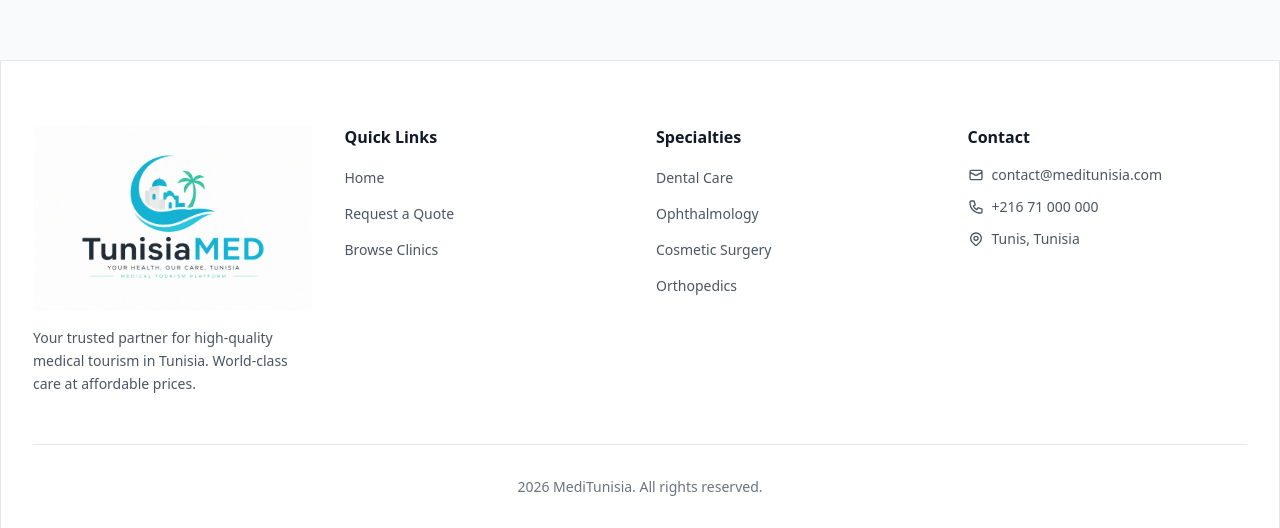
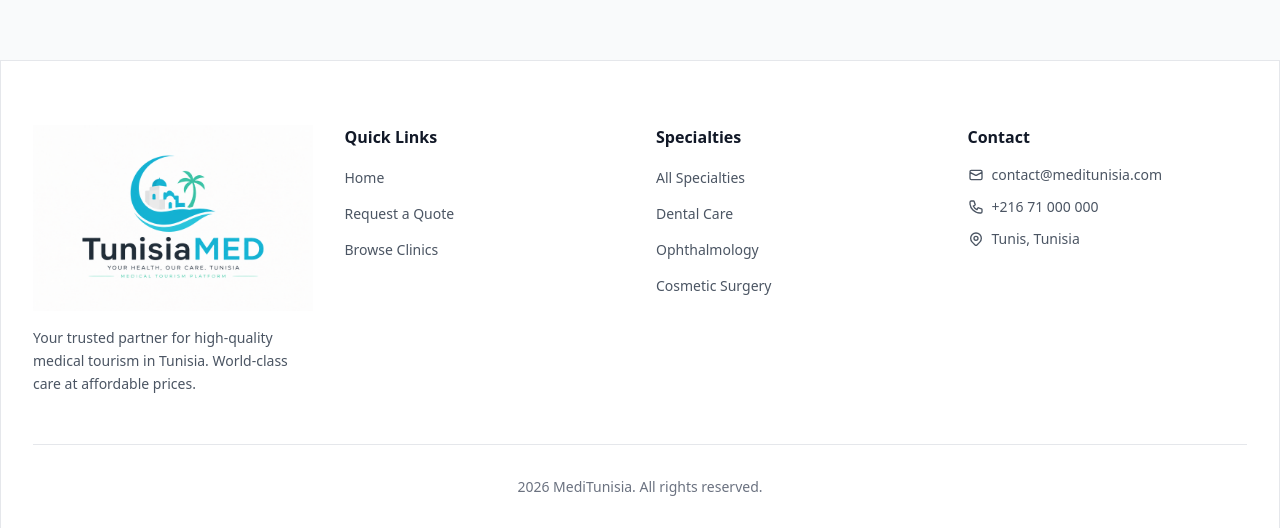
Before and after one commit to EmnaMnejja6/front-tunisiamed, an Angular app: page /clinics in a window 1280 px wide. Shown: the part 812-1340 px from the top of the page. Built offline with nearby package versions, Linux system fonts and the light colour scheme; no server answers.

Commit message:
improved ui

```diff
--- a/src/app/components/cta/cta.component.html
+++ b/src/app/components/cta/cta.component.html
@@ -5,7 +5,7 @@
       <p class="text-lg mb-8 text-white/90">
         Get a free, personalized quote in minutes. Our team will help you every step of the way.
       </p>
-      <button class="bg-white text-primary hover:bg-gray-100 px-8 py-3 rounded-md font-medium transition-colors inline-flex items-center gap-2">
+      <button (click)="navigateToQuote()" class="bg-white text-primary hover:bg-gray-100 px-8 py-3 rounded-md font-medium transition-colors inline-flex items-center gap-2">
         Request a Free Quote
         <svg class="w-5 h-5" fill="none" stroke="currentColor" viewBox="0 0 24 24">
           <path stroke-linecap="round" stroke-linejoin="round" stroke-width="2" d="M9 5l7 7-7 7"/>
--- a/src/app/components/cta/cta.component.ts
+++ b/src/app/components/cta/cta.component.ts
@@ -1,4 +1,5 @@
 import { Component } from '@angular/core';
+import { Router } from '@angular/router';
 
 @Component({
   selector: 'app-cta',
@@ -8,5 +9,9 @@ import { Component } from '@angular/core';
   styleUrl: './cta.component.css'
 })
 export class CtaComponent {
+  constructor(private router: Router) {}
 
+  navigateToQuote(): void {
+    this.router.navigate(['/request-quote']);
+  }
 }
--- a/src/app/components/featured-clinics/featured-clinics.component.ts
+++ b/src/app/components/featured-clinics/featured-clinics.component.ts
@@ -1,5 +1,7 @@
-import { Component } from '@angular/core';
+import { Component, OnInit } from '@angular/core';
 import { CommonModule } from '@angular/common';
+import { ClinicService } from '../../services/clinic.service';
+import { Clinic } from '../../models/clinic.model';
 
 @Component({
   selector: 'app-featured-clinics',
@@ -8,34 +10,26 @@ import { CommonModule } from '@angular/common';
   templateUrl: './featured-clinics.component.html',
   styleUrl: './featured-clinics.component.css'
 })
-export class FeaturedClinicsComponent {
-  clinics = [
-    {
-      id: 1,
-      name: 'Clinique El Manar',
-      location: 'Tunis',
-      specialty: 'Dental Care',
-      rating: 4.8,
-      image: 'assets/clinic-1.jpg', // You'll add these images later
-      description: 'Leading dental clinic with state-of-the-art technology and international certifications.'
-    },
-    {
-      id: 2,
-      name: 'Centre Ophtalmologique Carthage',
-      location: 'Carthage',
-      specialty: 'Ophthalmology',
-      rating: 4.9,
-      image: 'assets/clinic-2.jpg',
-      description: 'Premium eye care center specializing in LASIK and cataract surgery.'
-    },
-    {
-      id: 3,
-      name: 'Clinique Esthetique Sousse',
-      location: 'Sousse',
-      specialty: 'Cosmetic Surgery',
-      rating: 4.7,
-      image: 'assets/clinic-3.jpg',
-      description: 'Expert cosmetic and reconstructive surgery with a focus on patient satisfaction.'
-    }
-  ];
+export class FeaturedClinicsComponent implements OnInit {
+  clinics: Clinic[] = [];
+
+  constructor(private clinicService: ClinicService) {}
+
+  ngOnInit(): void {
+    this.loadFeaturedClinics();
+  }
+
+  loadFeaturedClinics(): void {
+    this.clinicService.getClinics().subscribe({
+      next: (data) => {
+        // Sort by rating (highest first) and take top 3
+        this.clinics = data
+          .sort((a, b) => b.rating - a.rating)
+          .slice(0, 3);
+      },
+      error: (error) => {
+        console.error('Error loading featured clinics:', error);
+      }
+    });
+  }
 }
--- a/src/app/components/featured-specialties/featured-specialties.component.ts
+++ b/src/app/components/featured-specialties/featured-specialties.component.ts
@@ -1,5 +1,7 @@
-import { Component } from '@angular/core';
+import { Component, OnInit } from '@angular/core';
 import { CommonModule } from '@angular/common';
+import { SpecialtyService } from '../../services/specialty.service';
+import { Specialty } from '../../models/specialty.model';
 
 @Component({
   selector: 'app-featured-specialties',
@@ -8,12 +10,34 @@ import { CommonModule } from '@angular/common';
   templateUrl: './featured-specialties.component.html',
   styleUrl: './featured-specialties.component.css'
 })
-export class FeaturedSpecialtiesComponent {
-  specialties = [
-    { icon: 'dental', name: 'Dental Care', clinics: 24 },
-    { icon: 'eye', name: 'Ophthalmology', clinics: 18 },
-    { icon: 'surgery', name: 'Cosmetic Surgery', clinics: 31 },
-    { icon: 'bone', name: 'Orthopedics', clinics: 15 },
-    { icon: 'heart', name: 'Cardiology', clinics: 12 }
-  ];
+export class FeaturedSpecialtiesComponent implements OnInit {
+  specialties: Specialty[] = [];
+
+  constructor(private specialtyService: SpecialtyService) {}
+
+  ngOnInit(): void {
+    this.loadSpecialties();
+  }
+
+  loadSpecialties(): void {
+    this.specialtyService.getSpecialties().subscribe({
+      next: (data) => {
+        // Take first 5 specialties
+        this.specialties = data.slice(0, 5);
+      },
+      error: (error) => {
+        console.error('Error loading specialties:', error);
+      }
+    });
+  }
+
+  getIconType(label: string): string {
+    const lowerLabel = label.toLowerCase();
+    if (lowerLabel.includes('dental') || lowerLabel.includes('dent')) return 'dental';
+    if (lowerLabel.includes('eye') || lowerLabel.includes('ophthal')) return 'eye';
+    if (lowerLabel.includes('surgery') || lowerLabel.includes('cosmetic') || lowerLabel.includes('plastic')) return 'surgery';
+    if (lowerLabel.includes('bone') || lowerLabel.includes('orthop')) return 'bone';
+    if (lowerLabel.includes('heart') || lowerLabel.includes('cardio')) return 'heart';
+    return 'heart'; // default icon
+  }
 }
--- a/src/app/components/footer/footer.component.html
+++ b/src/app/components/footer/footer.component.html
@@ -15,9 +15,9 @@
       <div>
         <h3 class="font-semibold text-gray-900 mb-4">Quick Links</h3>
         <ul class="space-y-3">
-          <li><a href="#" class="text-gray-600 hover:text-primary text-sm transition-colors">Home</a></li>
-          <li><a href="#" class="text-gray-600 hover:text-primary text-sm transition-colors">Request a Quote</a></li>
-          <li><a href="#" class="text-gray-600 hover:text-primary text-sm transition-colors">Browse Clinics</a></li>
+          <li><a routerLink="/" class="text-gray-600 hover:text-primary text-sm transition-colors cursor-pointer">Home</a></li>
+          <li><a routerLink="/request-quote" class="text-gray-600 hover:text-primary text-sm transition-colors cursor-pointer">Request a Quote</a></li>
+          <li><a routerLink="/clinics" class="text-gray-600 hover:text-primary text-sm transition-colors cursor-pointer">Browse Clinics</a></li>
         </ul>
       </div>
 
@@ -25,10 +25,10 @@
       <div>
         <h3 class="font-semibold text-gray-900 mb-4">Specialties</h3>
         <ul class="space-y-3">
-          <li><a href="#" class="text-gray-600 hover:text-primary text-sm transition-colors">Dental Care</a></li>
-          <li><a href="#" class="text-gray-600 hover:text-primary text-sm transition-colors">Ophthalmology</a></li>
-          <li><a href="#" class="text-gray-600 hover:text-primary text-sm transition-colors">Cosmetic Surgery</a></li>
-          <li><a href="#" class="text-gray-600 hover:text-primary text-sm transition-colors">Orthopedics</a></li>
+          <li><a routerLink="/specialties" class="text-gray-600 hover:text-primary text-sm transition-colors cursor-pointer">All Specialties</a></li>
+          <li><a routerLink="/clinics" class="text-gray-600 hover:text-primary text-sm transition-colors cursor-pointer">Dental Care</a></li>
+          <li><a routerLink="/clinics" class="text-gray-600 hover:text-primary text-sm transition-colors cursor-pointer">Ophthalmology</a></li>
+          <li><a routerLink="/clinics" class="text-gray-600 hover:text-primary text-sm transition-colors cursor-pointer">Cosmetic Surgery</a></li>
         </ul>
       </div>
 
--- a/src/app/components/footer/footer.component.ts
+++ b/src/app/components/footer/footer.component.ts
@@ -1,12 +1,17 @@
 import { Component } from '@angular/core';
+import { Router, RouterModule } from '@angular/router';
 
 @Component({
   selector: 'app-footer',
   standalone: true,
-  imports: [],
+  imports: [RouterModule],
   templateUrl: './footer.component.html',
   styleUrl: './footer.component.css'
 })
 export class FooterComponent {
+  constructor(private router: Router) {}
 
+  navigateTo(path: string): void {
+    this.router.navigate([path]);
+  }
 }
--- a/src/app/components/hero/hero.component.html
+++ b/src/app/components/hero/hero.component.html
@@ -21,13 +21,13 @@
       </p>
 
       <div class="flex gap-4">
-        <button class="bg-gradient-to-r from-cyan-600 to-teal-400 hover:from-cyan-500 hover:to-teal-500 text-white px-6 py-3 rounded-xl font-medium transition-all flex items-center gap-2">
+        <button (click)="navigateToQuote()" class="bg-gradient-to-r from-cyan-600 to-teal-400 hover:from-cyan-500 hover:to-teal-500 text-white px-6 py-3 rounded-xl font-medium transition-all flex items-center gap-2">
           Request a Quote
           <svg class="w-5 h-5" fill="none" stroke="currentColor" viewBox="0 0 24 24">
             <path stroke-linecap="round" stroke-linejoin="round" stroke-width="2" d="M9 5l7 7-7 7"/>
           </svg>
         </button>
-        <button class="bg-white text-white px-8 py-3 rounded-md font-medium transition-all border-2 border-white hover:bg-transparent hover:text-white">
+        <button (click)="navigateToClinics()" class="bg-white text-white px-8 py-3 rounded-md font-medium transition-all border-2 border-white hover:bg-transparent hover:text-white">
           Browse Clinics
         </button>
       </div>
--- a/src/app/components/hero/hero.component.ts
+++ b/src/app/components/hero/hero.component.ts
@@ -1,5 +1,6 @@
 import { Component } from '@angular/core';
 import { CommonModule } from '@angular/common';
+import { Router } from '@angular/router';
 
 @Component({
   selector: 'app-hero',
@@ -8,4 +9,14 @@ import { CommonModule } from '@angular/common';
   templateUrl: './hero.component.html',
   styleUrls: ['./hero.component.css']
 })
-export class HeroComponent {}
+export class HeroComponent {
+  constructor(private router: Router) {}
+
+  navigateToQuote(): void {
+    this.router.navigate(['/request-quote']);
+  }
+
+  navigateToClinics(): void {
+    this.router.navigate(['/clinics']);
+  }
+}
```
Also changed, not shown: src/app/components/featured-clinics/featured-clinics.component.html (+11 -5 lines), src/app/components/featured-specialties/featured-specialties.component.html (+7 -7 lines), src/app/pages/clinics/clinics.component.html (+10 -4 lines).
